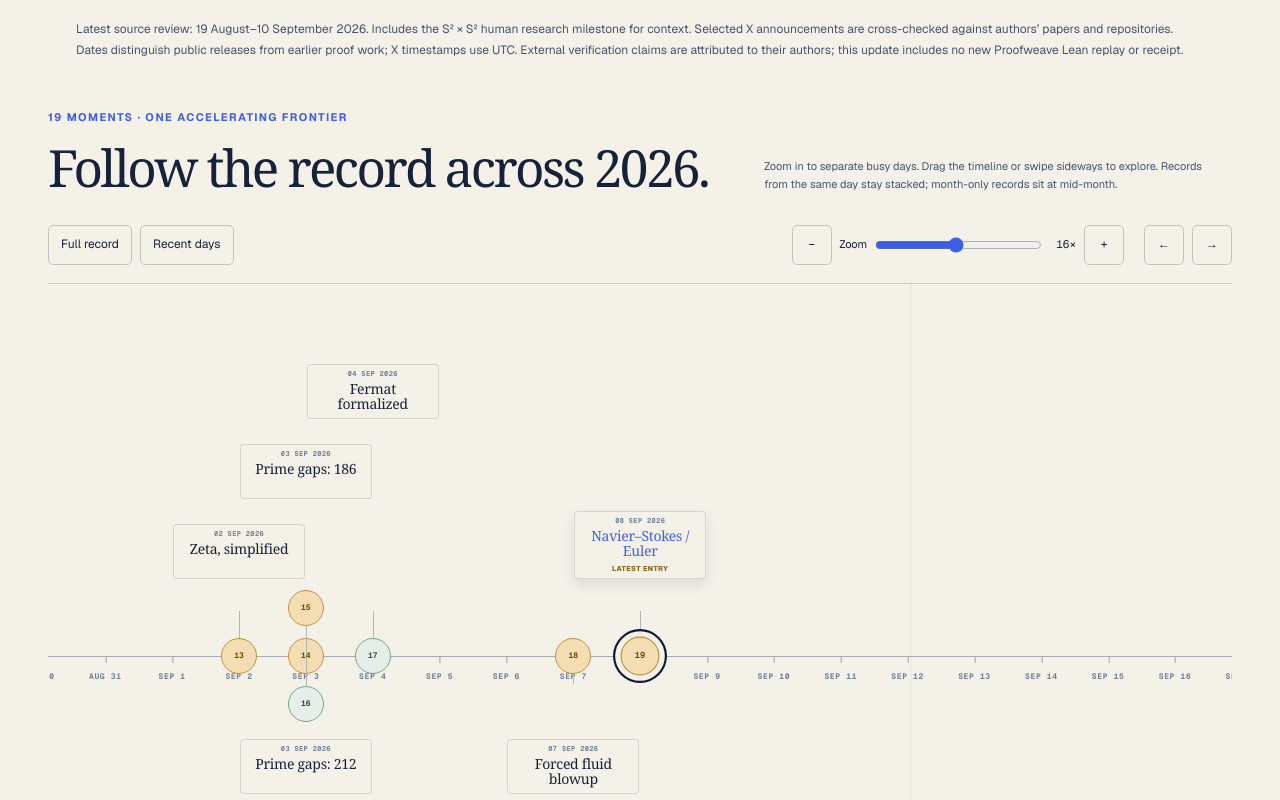
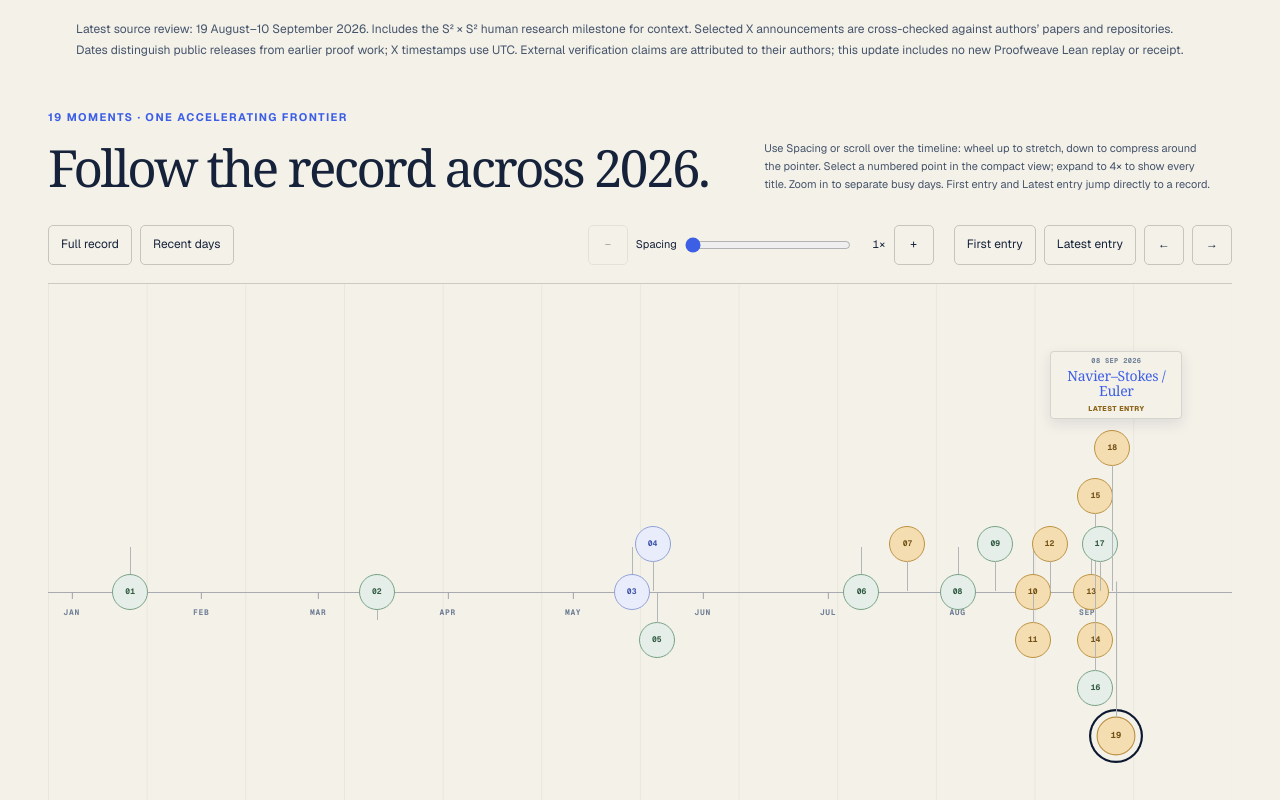
Before and after one commit to alexyyyander/proofweave, a Next.js app: page /history in a window 1280 px wide. Shown: the part 1320-2120 px from the top of the page. Built offline with nearby package versions, Linux system fonts and the light colour scheme.

Commit message:
Make AI record timeline spacing adjustable with wheel zoom

```diff
--- a/app/history/HistoryTimeline.tsx
+++ b/app/history/HistoryTimeline.tsx
@@ -38,13 +38,15 @@ export function HistoryTimeline({ milestones }: { milestones: HistoryMilestone[]
   const [activeNumber, setActiveNumber] = useState(milestones.at(-1)?.number ?? milestones[0]?.number);
   const tabRefs = useRef<Array<HTMLButtonElement | null>>([]);
   const viewportRef = useRef<HTMLDivElement>(null);
-  const [zoom, setZoom] = useState(16);
+  const [zoom, setZoom] = useState(1);
   const [viewportWidth, setViewportWidth] = useState(1120);
-  const centerRef = useRef(timelinePosition(milestones.at(-1)?.timelineDate ?? "2026-09-01") / 100);
+  const centerRef = useRef(.5);
+  const wheelZoomRef = useRef({ zoom: 1, time: 0 });
   const dragRef = useRef<{ pointerId: number; x: number; scrollLeft: number; moved: boolean } | null>(null);
   const [dragging, setDragging] = useState(false);
-  const canvasWidth = Math.max(viewportWidth, 640) * zoom;
+  const canvasWidth = Math.max(viewportWidth, 1) * zoom;
   const layout = distributeTimelineLabels(milestones, canvasWidth);
+  const compact = zoom < 4;
 
   useLayoutEffect(() => {
     const viewport = viewportRef.current;
@@ -59,10 +61,36 @@ export function HistoryTimeline({ milestones }: { milestones: HistoryMilestone[]
     if (viewport) viewport.scrollLeft = centerRef.current * canvasWidth - viewport.clientWidth / 2;
   }, [canvasWidth]);
 
+  useLayoutEffect(() => {
+    const viewport = viewportRef.current;
+    if (!viewport) return;
+    function onWheel(event: WheelEvent) {
+      if (!viewport || event.deltaY === 0 || Math.abs(event.deltaX) > Math.abs(event.deltaY)) return;
+      if ((zoom === 1 && event.deltaY > 0) || (zoom === 32 && event.deltaY < 0)) return;
+      event.preventDefault();
+      const delta = event.deltaY * (event.deltaMode === 1 ? 16 : event.deltaMode === 2 ? viewport.clientHeight : 1);
+      const previous = wheelZoomRef.current;
+      const baseZoom = event.timeStamp - previous.time < 180 ? previous.zoom : zoom;
+      const targetZoom = Math.max(1, Math.min(32, baseZoom * Math.exp(-delta * .0025)));
+      wheelZoomRef.current = { zoom: targetZoom, time: event.timeStamp };
+      const nextZoom = Math.round(targetZoom * 4) / 4;
+      if (nextZoom === zoom) return;
+      const pointerX = Math.max(0, Math.min(viewport.clientWidth, event.clientX - viewport.getBoundingClientRect().left));
+      const position = (viewport.scrollLeft + pointerX) / canvasWidth;
+      const nextWidth = viewport.clientWidth * nextZoom;
+      centerRef.current = position + (viewport.clientWidth / 2 - pointerX) / nextWidth;
+      setZoom(nextZoom);
+    }
+    // A non-passive listener keeps wheel zoom from also scrolling the page.
+    viewport.addEventListener("wheel", onWheel, { passive: false });
+    return () => viewport.removeEventListener("wheel", onWheel);
+  }, [canvasWidth, zoom]);
+
   function changeZoom(value: number, center?: number) {
     const viewport = viewportRef.current;
     centerRef.current = center ?? (viewport ? (viewport.scrollLeft + viewport.clientWidth / 2) / canvasWidth : centerRef.current);
-    const nextZoom = Math.max(1, Math.min(32, value));
+    const nextZoom = Math.max(1, Math.min(32, Number.isFinite(value) ? value : 1));
+    wheelZoomRef.current = { zoom: nextZoom, time: 0 };
     setZoom(nextZoom);
     if (nextZoom === zoom && viewport) viewport.scrollLeft = centerRef.current * canvasWidth - viewport.clientWidth / 2;
   }
@@ -70,7 +98,7 @@ export function HistoryTimeline({ milestones }: { milestones: HistoryMilestone[]
   function recentDays() {
     changeZoom(16, timelinePosition(milestones.at(-1)?.timelineDate ?? "2026-09-01") / 100);
   }
-  const tracksIn = (lane: HistoryMilestone["timelineLane"]) => Math.max(2, ...layout.filter(({ item }) => item.timelineLane === lane).map(({ timelineTrack }) => timelineTrack + 1));
+  const tracksIn = (lane: HistoryMilestone["timelineLane"]) => compact ? 1 : Math.max(2, ...layout.filter(({ item }) => item.timelineLane === lane).map(({ timelineTrack }) => timelineTrack + 1));
   const aboveTracks = tracksIn("above");
   const belowTracks = tracksIn("below");
   const nodeClearance = Math.max(0, ...layout.map(({ timelineNodeOffset }) => Math.abs(timelineNodeOffset)));
@@ -93,22 +121,24 @@ export function HistoryTimeline({ milestones }: { milestones: HistoryMilestone[]
           <p className="eyebrow">{milestones.length} moments · one accelerating frontier</p>
           <h2 id="timeline-title">Follow the record across 2026.</h2>
         </div>
-        <p>Zoom in to separate busy days. Drag the timeline or swipe sideways to explore. Records from the same day stay stacked; month-only records sit at mid-month.</p>
+        <p>Use Spacing or scroll over the timeline: wheel up to stretch, down to compress around the pointer. Select a numbered point in the compact view; expand to 4× to show every title. Zoom in to separate busy days. First entry and Latest entry jump directly to a record.</p>
       </div>
 
       <div className="history-timeline-controls" aria-label="Timeline controls">
         <div className="history-timeline-presets">
-          <button type="button" onClick={() => changeZoom(1, .5)}>Full record</button>
+          <button type="button" aria-pressed={zoom === 1} onClick={() => changeZoom(1, .5)}>Full record</button>
           <button type="button" onClick={recentDays}>Recent days</button>
         </div>
         <div className="history-timeline-zoom">
           <button type="button" aria-label="Zoom out timeline" disabled={zoom === 1} onClick={() => changeZoom(Math.max(1, Math.round(zoom / 1.5)))}>−</button>
-          <label htmlFor="history-zoom">Zoom</label>
-          <input id="history-zoom" type="range" min="1" max="32" step="1" value={zoom} aria-valuetext={`${zoom} times`} onChange={(event) => changeZoom(Number(event.target.value))} />
+          <label htmlFor="history-zoom">Spacing</label>
+          <input id="history-zoom" type="range" min="1" max="32" step="0.25" value={zoom} aria-valuetext={`${zoom} times the full-record width`} onChange={(event) => changeZoom(Number(event.target.value))} />
           <output htmlFor="history-zoom">{zoom}×</output>
           <button type="button" aria-label="Zoom in timeline" disabled={zoom === 32} onClick={() => changeZoom(Math.min(32, Math.ceil(zoom * 1.5)))}>+</button>
         </div>
-        <div className="history-timeline-pan">
+        <div className="history-timeline-pan" style={{ flexWrap: "wrap", maxWidth: "100%" }}>
+          <button type="button" onClick={() => focusTab(0)}>First entry</button>
+          <button type="button" onClick={() => focusTab(milestones.length - 1)}>Latest entry</button>
           <button type="button" aria-label="Earlier dates" onClick={() => viewportRef.current?.scrollBy({ left: -viewportWidth * .7 })}>←</button>
           <button type="button" aria-label="Later dates" onClick={() => viewportRef.current?.scrollBy({ left: viewportWidth * .7 })}>→</button>
         </div>
@@ -150,6 +180,7 @@ export function HistoryTimeline({ milestones }: { milestones: HistoryMilestone[]
                 <button
                   aria-controls={`history-panel-${item.number}`}
                   aria-label={`${item.date}: ${item.title}. ${item.evidence}`}
+                  title={`${item.date}: ${item.title}`}
                   aria-selected={isActive}
                   className={`history-timepoint is-${item.timelineLane} tone-${item.evidenceTone}${isActive ? " is-active" : ""}${item.latest ? " is-latest" : ""}${edgeClass}${nodeClass}`}
                   id={`history-tab-${item.number}`}
@@ -173,7 +204,7 @@ export function HistoryTimeline({ milestones }: { milestones: HistoryMilestone[]
                   ref={(element) => { tabRefs.current[index] = element; }}
                   role="tab"
                   style={{
-                    "--timeline-label-track": timelineTrack,
+                    "--timeline-label-track": compact ? 0 : timelineTrack,
                     "--timeline-node-bridge": `${Math.max(Math.abs(timelineNodeOffset) - 18, 0)}px`,
                     "--timeline-node-offset": `${timelineNodeOffset}px`,
                     left: `${position}%`,
@@ -181,7 +212,7 @@ export function HistoryTimeline({ milestones }: { milestones: HistoryMilestone[]
                   tabIndex={isActive ? 0 : -1}
                   type="button"
                 >
-                  <span className="history-timepoint-copy"><time dateTime={item.timelineDate}>{item.date}</time><strong>{item.shortTitle}</strong>{item.latest ? <em>Latest entry</em> : null}</span>
+                  <span className="history-timepoint-copy" style={compact && !isActive ? { display: "none" } : undefined}><time dateTime={item.timelineDate}>{item.date}</time><strong>{item.shortTitle}</strong>{item.latest ? <em>Latest entry</em> : null}</span>
                   <span className="history-timepoint-node"><b>{item.number}</b></span>
                 </button>
               );
```
